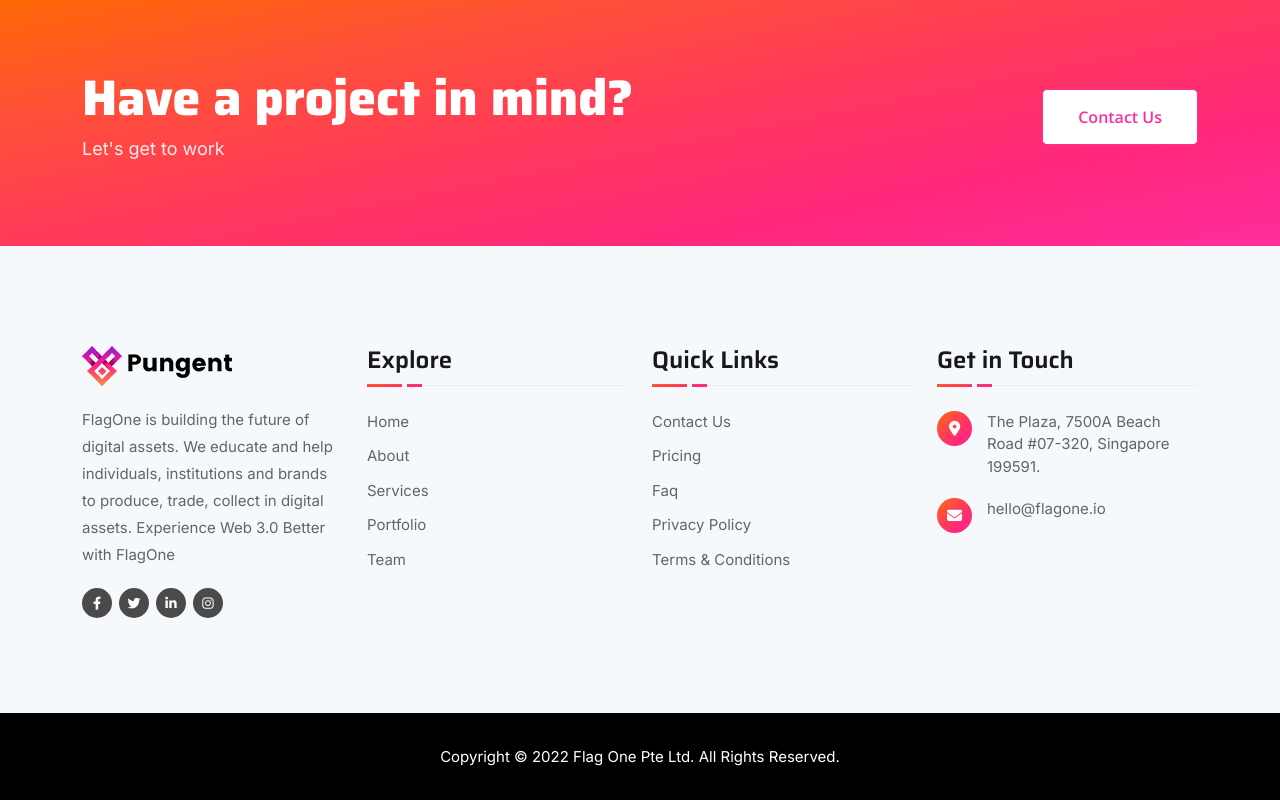
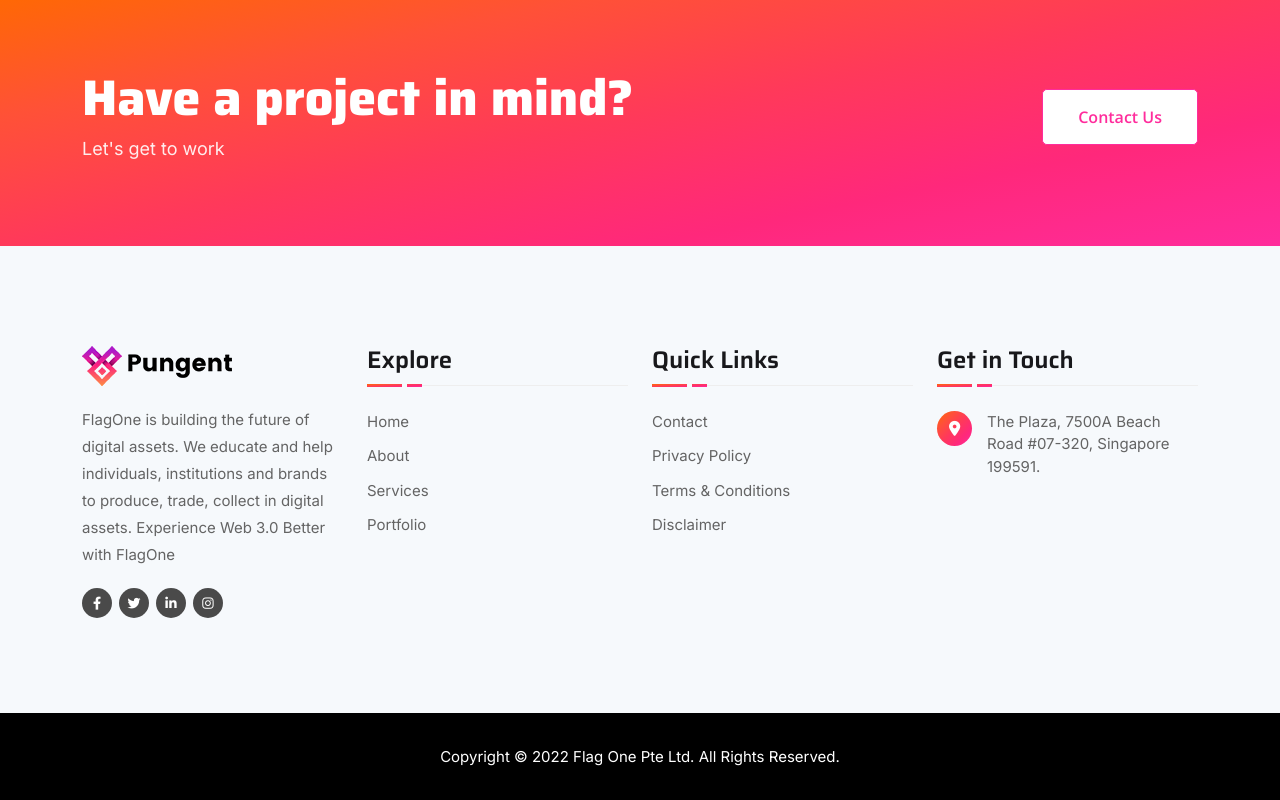
Before and after one commit to warrenseah/flagoneIo, a Next.js app: page / in a window 1280 px wide. Shown: the part 4717-5517 px from the top of the page. Built offline with nearby package versions, Linux system fonts and the light colour scheme.

Commit message:
Update Footer.js

```diff
--- a/components/Layouts/Footer.js
+++ b/components/Layouts/Footer.js
@@ -19,14 +19,18 @@ const Footer = () => {
                 </div>
 
                 <p>
-                  FlagOne is building the future of digital assets. We educate and help individuals,
-                  institutions and brands to produce, trade, collect in digital assets.
-                  Experience Web 3.0 Better with FlagOne
+                  FlagOne is building the future of digital assets. We educate
+                  and help individuals, institutions and brands to produce,
+                  trade, collect in digital assets. Experience Web 3.0 Better
+                  with FlagOne
                 </p>
 
                 <ul className="social-links">
                   <li>
-                    <a href="https://www.facebook.com/profile.php?id=100057178100785" target="_blank">
+                    <a
+                      href="https://www.facebook.com/profile.php?id=100057178100785"
+                      target="_blank"
+                    >
                       <i className="fa-brands fa-facebook-f"></i>
                     </a>
                   </li>
@@ -36,12 +40,18 @@ const Footer = () => {
                     </a>
                   </li>
                   <li>
-                    <a href="https://www.linkedin.com/in/warrenseah/" target="_blank">
+                    <a
+                      href="https://www.linkedin.com/in/warrenseah/"
+                      target="_blank"
+                    >
                       <i className="fa-brands fa-linkedin-in"></i>
                     </a>
                   </li>
                   <li>
-                    <a href="https://www.instagram.com/warrenseah/" target="_blank">
+                    <a
+                      href="https://www.instagram.com/warrenseah/"
+                      target="_blank"
+                    >
                       <i className="fa-brands fa-instagram"></i>
                     </a>
                   </li>
@@ -74,11 +84,6 @@ const Footer = () => {
                       <a>Portfolio</a>
                     </Link>
                   </li>
-                  <li>
-                    <Link href="/team">
-                      <a>Team</a>
-                    </Link>
-                  </li>
                 </ul>
               </div>
             </div>
@@ -90,17 +95,7 @@ const Footer = () => {
                 <ul className="list">
                   <li>
                     <Link href="/contact">
-                      <a>Contact Us</a>
-                    </Link>
-                  </li>
-                  <li>
-                    <Link href="/pricing">
-                      <a>Pricing</a>
-                    </Link>
-                  </li>
-                  <li>
-                    <Link href="/faq">
-                      <a>Faq</a>
+                      <a>Contact</a>
                     </Link>
                   </li>
                   <li>
@@ -113,6 +108,11 @@ const Footer = () => {
                       <a>Terms & Conditions</a>
                     </Link>
                   </li>
+                  <li>
+                    <Link href="/disclaimer">
+                      <a>Disclaimer</a>
+                    </Link>
+                  </li>
                 </ul>
               </div>
             </div>
@@ -123,17 +123,13 @@ const Footer = () => {
 
                 <ul className="get-in-touch">
                   <li>
-                    <i className="fa-solid fa-location-dot"></i> The Plaza, 7500A Beach Road
-                    #07-320, Singapore 199591.
+                    <i className="fa-solid fa-location-dot"></i> The Plaza,
+                    7500A Beach Road #07-320, Singapore 199591.
                   </li>
                   {/* <li>
                     <i className="fa-solid fa-headset"></i>
                     <a href="tel:+324-9442-515">+324-9442-515</a>
                   </li> */}
-                  <li>
-                    <i className="fa-solid fa-envelope"></i>
-                    <a href="mailto:hello@flagone.io">hello@flagone.io</a>
-                  </li>
                 </ul>
               </div>
             </div>
@@ -143,7 +139,8 @@ const Footer = () => {
         <div className="copyright-area">
           <div className="container">
             <p>
-              Copyright &copy; {currentYear} Flag One Pte Ltd. All Rights Reserved.
+              Copyright &copy; {currentYear} Flag One Pte Ltd. All Rights
+              Reserved.
             </p>
           </div>
         </div>
```
